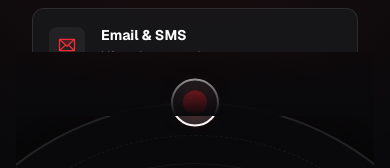
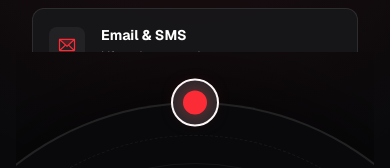
Before and after one commit to Tkute0401/DS-PERFORMANCE, a Next.js app: page / in a window 390 px wide. Shown: the part 2330-2498 px from the top of the page. Built offline with nearby package versions, Linux system fonts and the light colour scheme.

Commit message:
fix: remove visual mask hiding the arc nodes on mobile

```diff
--- a/src/components/BentoServices.tsx
+++ b/src/components/BentoServices.tsx
@@ -158,8 +158,6 @@ export default function BentoServices() {
 
             {/* Bottom Area: The Majestic Arc Dial */}
             <div className="h-[200px] w-full relative overflow-hidden flex justify-center mt-auto pointer-events-none">
-              {/* Fade out mask so text doesn't clash with wheel */}
-              <div className="absolute top-0 left-0 right-0 h-16 bg-gradient-to-t from-zinc-950 to-transparent z-10" />
 
               <div ref={mobileDialRef} className="absolute top-[50px] w-[150vw] h-[150vw] rounded-full border-2 border-white/10 flex items-center justify-center bg-zinc-950 shadow-[0_-10px_80px_rgba(0,0,0,0.6)]">
                 {/* Inner rings */}
```
